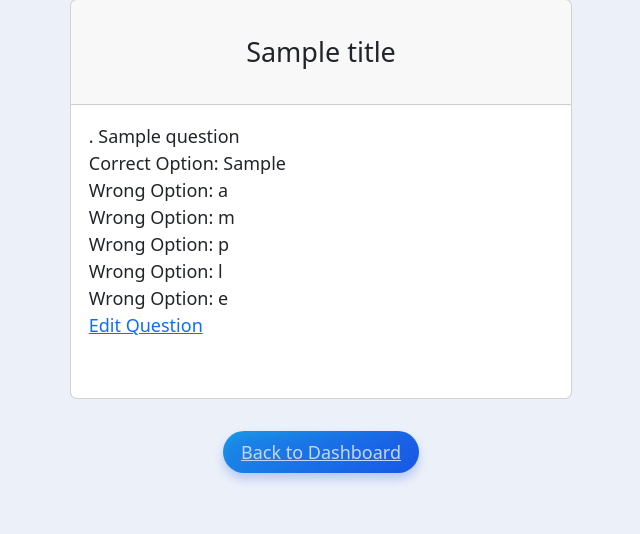
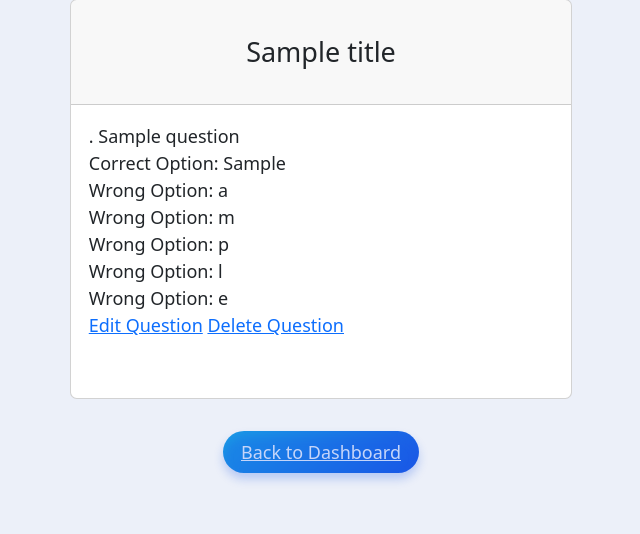
Before and after one commit to zelcoders/CTA_exam_app, a Flask app: template templates/view_questions.html in a window 1280 px wide. Shown: the part 163-697 px from the top of the page, without its empty margins (319-959 px from the left). Run offline with Flask 3, Linux system fonts and the light colour scheme; tables that the repository leaves empty hold one stand-in row (values such as "Sample post"); the template is opened without the code that fills it: values that come from a table or form of the project are taken from there, most other values are stand-ins (such as "Sample title", 1, 10 or a date in 2020); some libraries are stand-ins or nearby versions.

Commit message:
Bug Fixes

```diff
--- a/main.py
+++ b/main.py
@@ -533,5 +533,17 @@ def edit_question():
                                course=course)
 
 
+@app.route("/CTA/delete_question")
+@instructor_only
+def delete_question():
+    q_id = request.args.get("q_id")
+    question = db.session.execute(db.select(Questions).where(Questions.id == q_id)).scalar()
+    course_code = request.args.get("course_code")
+    course = db.session.execute(db.select(Courses).where(Courses.course_code == course_code)).scalar()
+    db.session.delete(question)
+    db.session.commit()
+    return redirect(url_for("view_questions", course_code=course_code))
+
+
 if __name__ == '__main__':
     app.run(debug=True)
--- a/templates/view_questions.html
+++ b/templates/view_questions.html
@@ -26,7 +26,8 @@
           {% for option in question['options'][1:]: %}
               Wrong Option: {{ option }}<br>
           {% endfor %}
-          <a href="{{ url_for('edit_question', q_id=question['question_id'], course_code=course.course_code) }}">Edit Question</a></p>
+          <a href="{{ url_for('edit_question', q_id=question['question_id'], course_code=course.course_code) }}">Edit Question</a>
+          <a href="{{ url_for('delete_question', q_id=question['question_id'], course_code=course.course_code) }}">Delete Question</a></p>
           {% endfor %}
       </div>
   </div>
```
